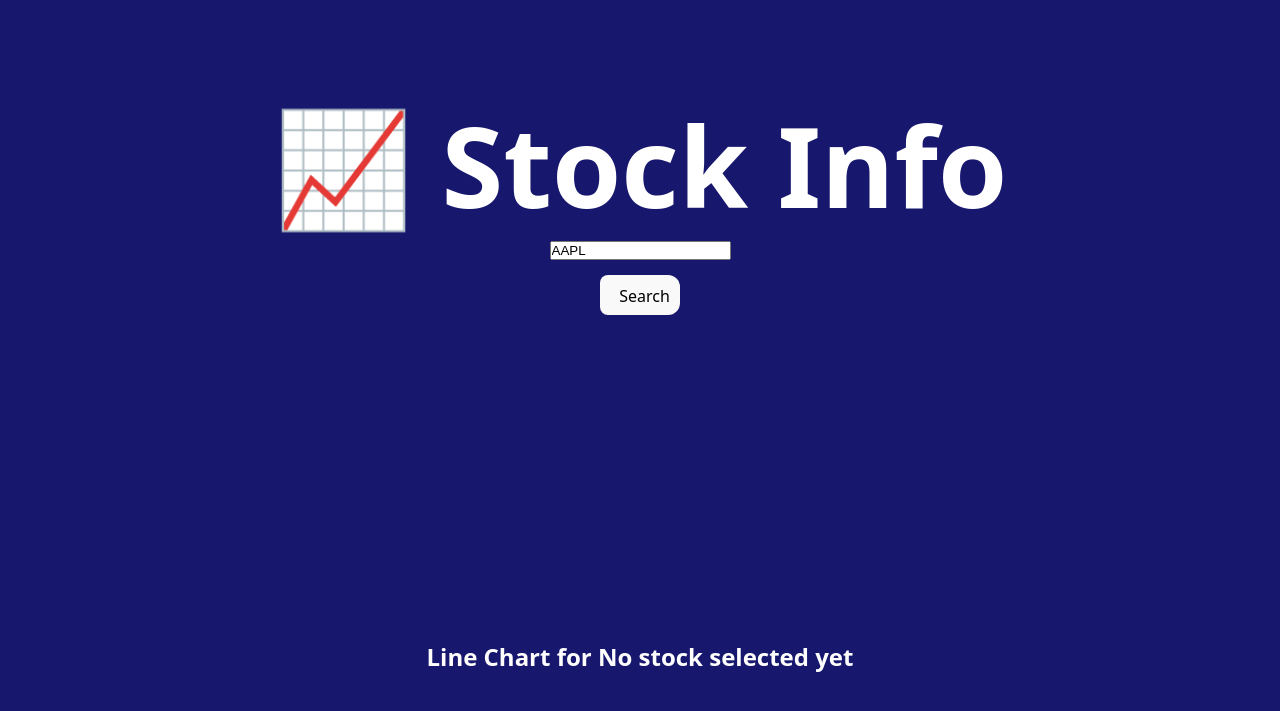
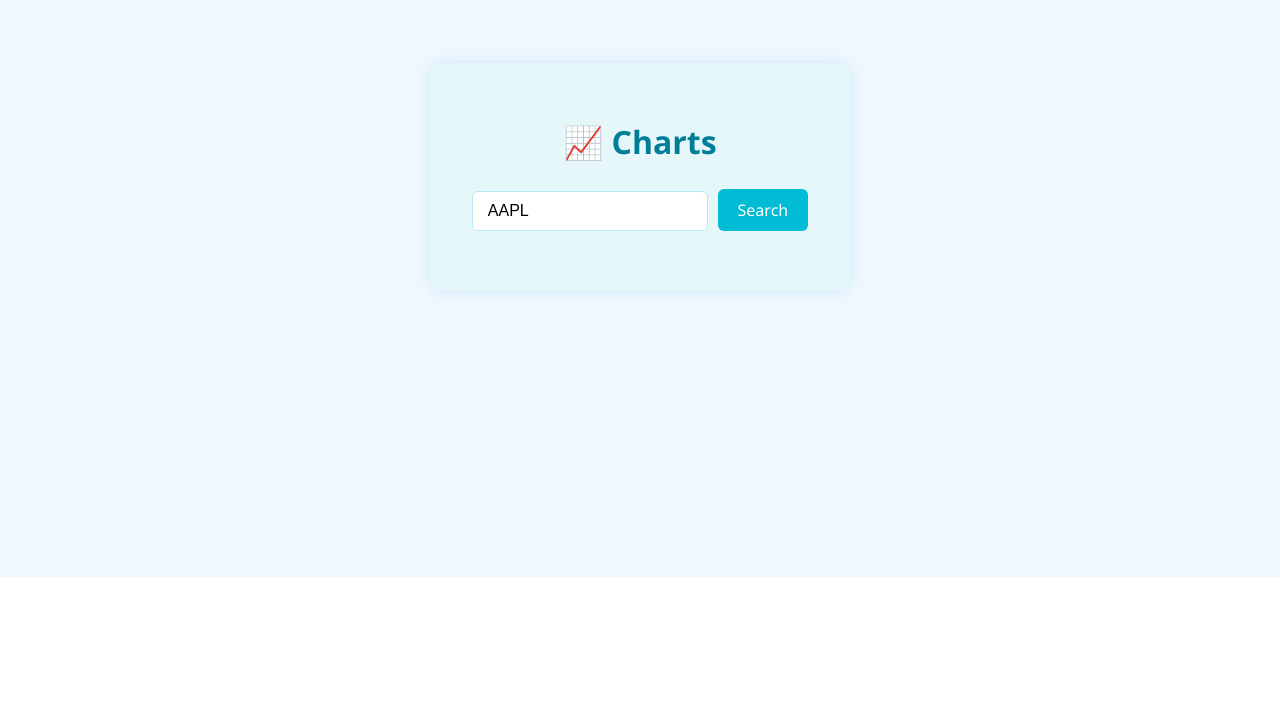
Before and after one commit to Khushi-426/IEEE, a React (Vite) app in the folder my-app/: page / in a window 1280 px wide. Shown: the part 223-934 px from the top of the page. After the commit the page ends 800 px from the top, so only its background shows below. Built offline with nearby package versions, Linux system fonts and the light colour scheme.

Commit message:
Add new components and styles

```diff
--- a/my-app/src/App.jsx
+++ b/my-app/src/App.jsx
@@ -6,11 +6,10 @@ import './App.css'
 
 function App() {
   const [stockName, setStockName] = useState("");
-
   return (
     <>
       <Home onStockNameChange={setStockName}/>
-      <LineChart stockName={stockName}/>
+      {stockName && <LineChart stockName={stockName} />}
     </>
   )
 }
--- a/my-app/src/components/Home.css
+++ b/my-app/src/components/Home.css
@@ -1,56 +1,98 @@
-*{
+/* Home.css */
+
+body {
+  background-color: #f0f8ff; /* light cool blue */
+  font-family: 'Segoe UI', Tahoma, Geneva, Verdana, sans-serif;
   margin: 0;
   padding: 0;
-  box-sizing: border-box;
 }
 
-body{
-  background-color: rgb(23, 23, 110);
+.usercontainer {
+  max-width: 700px;
+  margin: 50px auto;
+  background-color: #e6f7f9; /* soft aqua background */
+  padding: 40px;
+  border-radius: 12px;
+  box-shadow: 0 0 15px rgba(0, 150, 200, 0.15);
+  text-align: center;
+  color: #1a1a1a;
+  transition: box-shadow 0.3s ease;
 }
 
-.usercontainer{
-  display: flex;
-  align-items: center;
-  justify-content: center;
-  flex-direction: column;
-  height: 100vh;
-  gap: 15px;
-  color: white;
+.usercontainer:hover {
+  box-shadow: 0 0 25px rgba(0, 150, 200, 0.25);
 }
 
-.usercontainer h1{
-  font-size: 7rem;
+.usercontainer h1 {
+  font-size: 32px;
+  color: #007e99;
+  margin-bottom: 30px;
 }
 
-.usercontainer-text{
-  display: flex;
-  align-items: center;
-  justify-content: center;
-  flex-direction: column;
-  font-size: 1.75rem;
+input[type="text"] {
+  padding: 10px 15px;
+  font-size: 16px;
+  border-radius: 6px;
+  border: 1px solid #b2ebf2;
+  outline: none;
+  width: 60%;
+  max-width: 300px;
+  margin-bottom: 20px;
+  transition: border-color 0.3s ease;
 }
 
-.usercontainer-input{
-  display: flex;
-  align-items: center;
-  justify-content: center;
+input[type="text"]:focus {
+  border-color: #00bcd4;
 }
 
-#user-input{
-  padding: 20px;
-  height: 2rem;
-  width: 30rem;
-  border-top-left-radius: 0.75rem;
-  border-bottom-left-radius:0.75rem;
+.btn {
+  background-color: #00bcd4;
+  color: white;
   border: none;
+  padding: 10px 20px;
+  margin-left: 10px;
+  font-size: 16px;
+  border-radius: 6px;
+  cursor: pointer;
+  transition: background-color 0.3s ease;
 }
 
-.btn{
-  border: none;
-  height: 2.5rem;
-  width: 5rem;
-  border-top-right-radius: 0.75rem;
-  border-bottom-right-radius:0.75rem;
-  border-top-left-radius: none;
-  border-bottom-left-radius: none;
+.btn:hover {
+  background-color: #0097a7;
 }
+
+p {
+  margin-top: 20px;
+  font-size: 16px;
+  color: #004d40;
+}
+
+/* 🌐 New Styles for Live Price Block */
+.live-price {
+  background-color: #d9f2f9;
+  border: 1px solid #b2ebf2;
+  padding: 15px;
+  margin: 25px 0 15px 0;
+  border-radius: 8px;
+  font-size: 18px;
+  font-weight: bold;
+  color: #007e99;
+}
+
+/* 📊 New Styles for Stock Details Block */
+.stock-details {
+  background-color: #ffffff;
+  border: 1px solid #d0f0f7;
+  padding: 20px;
+  margin-top: 20px;
+  border-radius: 10px;
+  color: #003c4d;
+  text-align: left;
+  line-height: 1.6;
+}
+
+.stock-details h2 {
+  color: #005b70;
+  margin-bottom: 10px;
+  font-size: 22px;
+}
--- a/my-app/src/components/Home.jsx
+++ b/my-app/src/components/Home.jsx
@@ -1,4 +1,4 @@
-import React, { useState } from 'react';
+import React, { useEffect, useState } from 'react';
 import './Home.css';
 
 const Home = ({ onStockNameChange }) => {
@@ -40,10 +40,9 @@ const Home = ({ onStockNameChange }) => {
         setError("Failed to fetch stock data");
       });
   };
-
   function getLiveDate(){
     fetch(`https://api.twelvedata.com/price?symbol=${symbol}&apikey=c2f2da4c72db4d1d83e371cc66d718dc&interval`)
-  .then((res) => res.json())
+      .then((res) => res.json())
       .then((data) => {
         console.log("API response:", data);
 
@@ -57,6 +56,7 @@ const Home = ({ onStockNameChange }) => {
         };
         setLiveData(extractedLive);
         onStockNameChange(symbol);
+        fetchStockData();
       })
       .catch((err) => {
         console.error("Fetch error:", err);
@@ -66,7 +66,7 @@ const Home = ({ onStockNameChange }) => {
 
   return (
     <div className="usercontainer">
-      <h1>📈 Stock Info</h1>
+      <h1>📈 Charts</h1>
 
       <input
         type="text"
@@ -76,20 +76,23 @@ const Home = ({ onStockNameChange }) => {
       />
       <button onClick={getLiveDate} className="btn" >Search</button>
 
-      {error && <p style={{ color: "red", marginTop: "10px" }}>{error}</p>}
+      {error && <p>{error}</p>}
 
       {liveData && (
-        <div style={{ marginTop: "20px", border: "1px solid #ccc", padding: "15px", borderRadius: "8px" }}>
-          {/* <h2>{stockData.name} ({stockData.symbol})</h2>
-          <p><strong>Exchange:</strong> {stockData.exchange}</p>5
+        <div className="live-price">
+          <p><strong>Live Price:</strong> {liveData.price}</p>
+        </div>
+      )}
+      {stockData && (
+        <div className="stock-details">
+          <h2>{stockData.name} ({stockData.symbol})</h2>
+          <p><strong>Exchange:</strong> {stockData.exchange}</p>
           <p><strong>Currency:</strong> {stockData.currency}</p>
           <p><strong>Date:</strong> {stockData.datetime}</p>
-          <p><strong>Open:</strong> ${stockData.open}</p>
           <p><strong>High:</strong> ${stockData.high}</p>
           <p><strong>Low:</strong> ${stockData.low}</p>
           <p><strong>Close:</strong> ${stockData.close}</p>
-          <p><strong>Change %:</strong> {parseFloat(stockData.percent_change).toFixed(2)}%</p> */}
-          <p><strong>Live Price:</strong> {liveData.price}</p>
+          <p><strong>Change %:</strong> {parseFloat(stockData.percent_change).toFixed(2)}%</p>
         </div>
       )}
     </div>
--- a/my-app/src/components/LineChart.css
+++ b/my-app/src/components/LineChart.css
@@ -0,0 +1,36 @@
+/* LineChart.css - Cool Theme */
+
+.line-chart-container {
+  width: 90%;
+  max-width: 800px;
+  margin: 40px auto;
+  background-color: #e6f7f9;
+  border-radius: 12px;
+  padding: 30px 40px;
+  box-shadow: 0 0 15px rgba(0, 150, 200, 0.15);
+  color: #1a1a1a;
+  transition: box-shadow 0.3s ease-in-out;
+}
+
+.line-chart-container:hover {
+  box-shadow: 0 0 25px rgba(0, 150, 200, 0.25);
+}
+
+.line-chart-container h2 {
+  color: #007e99;
+  font-size: 24px;
+  margin-bottom: 20px;
+  text-align: center;
+}
+
+.line-chart-container canvas {
+  width: 100% !important;
+  height: auto !important;
+}
+
+.error-message {
+  color: #d32f2f;
+  font-weight: bold;
+  text-align: center;
+  margin-bottom: 15px;
+}
--- a/my-app/src/components/LineChart.jsx
+++ b/my-app/src/components/LineChart.jsx
@@ -1,6 +1,7 @@
 // LineChart.js
 import React, { useEffect, useRef, useState } from 'react';
 import Chart from 'chart.js/auto';
+import './LineChart.css'
 
 const LineChart = ({ stockName }) => {
   const canvasRef = useRef(null); // Reference to the canvas
@@ -78,12 +79,12 @@ const LineChart = ({ stockName }) => {
   }, [chartData, stockName]);
 
   return (
-    <div style={{ width: '700px', margin: '0 auto', paddingTop: '30px' }}>
-      <h2 style={{ color: "white" }}>
+    <div className="line-chart-container">
+      <h2>
         Line Chart for {stockName || "No stock selected yet"}
       </h2>
 
-      {error && <p style={{ color: "red" }}>{error}</p>}
+      {error && <p>{error}</p>}
 
       <canvas ref={canvasRef}></canvas>
     </div>
```
